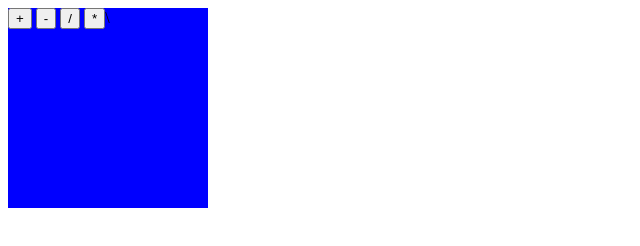
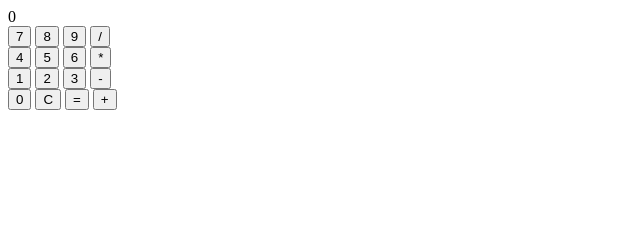
Before and after one commit to Kruppers67/TOP-Calculator, a plain HTML site: page index.html in a window 1280 px wide. Shown: the whole page, without its empty margins (0-640 px from the left). Drawn offline with Linux system fonts and the light colour scheme.

Commit message:
Added functionality to summing numbers/started inputs

```diff
--- a/index.html
+++ b/index.html
@@ -7,11 +7,33 @@
     <title>TOP Calculator</title>
 </head>
 <body>
-    <div id="test">
-    <button id="operator">+</button>
-    <button id="operator">-</button>
-    <button id="operator">/</button>
-    <button id="operator">*</button>\
+    <div class="calculator">
+        <div id="display">0</div>
+
+        <div>
+            <button onclick="appendNumber('7')">7</button>
+            <button onclick="appendNumber('8')">8</button>
+            <button onclick="appendNumber('9')">9</button>
+            <button onclick="appendOperator('/')">/</button>
+        </div>
+        <div>
+            <button onclick="appendNumber('4')">4</button>
+            <button onclick="appendNumber('5')">5</button>
+            <button onclick="appendNumber('6')">6</button>
+            <button onclick="appendOperator('*')">*</button>
+        </div>
+        <div>
+            <button onclick="appendNumber('1')">1</button>
+            <button onclick="appendNumber('2')">2</button>
+            <button onclick="appendNumber('3')">3</button>
+            <button onclick="appendOperator('-')">-</button>
+        </div>
+        <div>
+            <button onclick="appendNumber('0')">0</button>
+            <button onclick="clearAll()">C</button>
+            <button onclick="calculate()">=</button>
+            <button onclick="appendOperator('+')">+</button>
+        </div>
     </div>
     <script src="index.js"></script>
 </body>
--- a/index.js
+++ b/index.js
@@ -1,3 +1,8 @@
+let num1 = '';
+let num2 = '';
+let operator = '';
+
+
 function addNums(num1, num2) {
     return num1 + num2;
 }
@@ -11,11 +16,17 @@ function divideNums(num1, num2) {
 function multiplyNums(num1, num2) {
     return num1 * num2;
 }
-console.log(addNums(2,5));
-console.log(subNums(2,5));
-console.log(divideNums(6,3));
-console.log(multiplyNums(10, 2));
 
-function userInput(num1, num2, operator) {
-
+function calculateSums(num1, num2, operator) {
+    if(operator === "+") {
+        return addNums(num1, num2);
+    } else if (operator === "-") {
+        return subNums(num1, num2);
+    } else if (operator === "/") {
+        return divideNums(num1, num2);
+    } else if (operator === "*") {
+        return multiplyNums(num1, num2);
+    } else {
+        return "Invalid Operator";
+    }
 }
```
